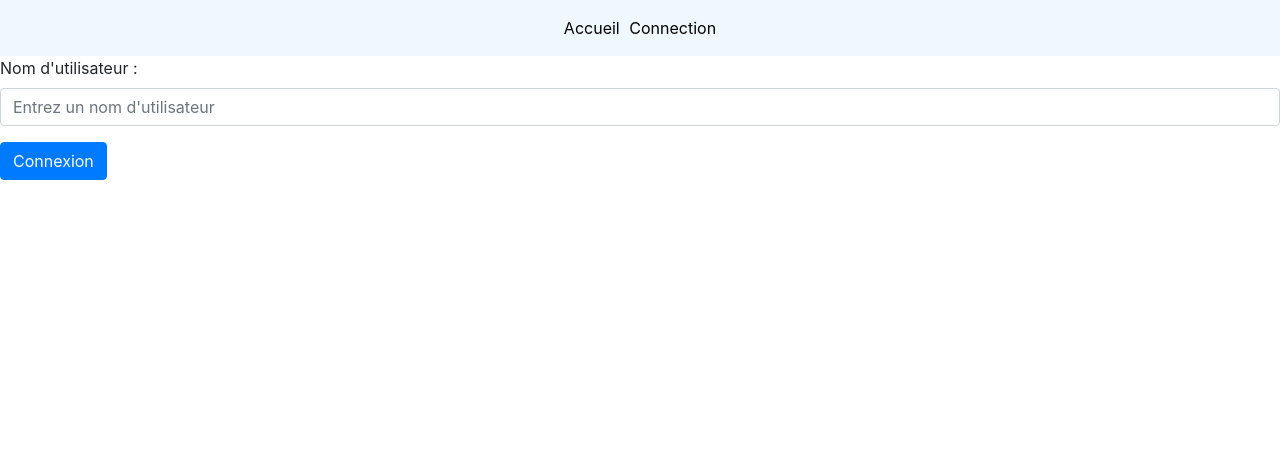
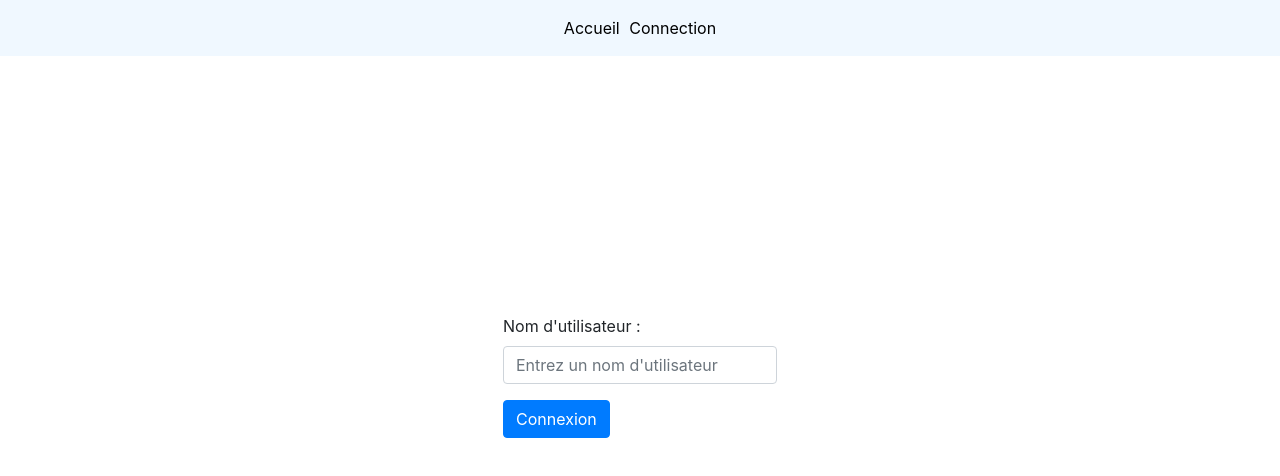
Before and after one commit to PAUVRE-Charlie/pokefumi, a React (Create React App) app: page /connexion in a window 1280 px wide. Shown: the top 476 px of the page. Built offline with nearby package versions, Linux system fonts and the light colour scheme.

Commit message:
change style connextionPage

```diff
--- a/src/index.css
+++ b/src/index.css
@@ -53,3 +53,9 @@ code {
   place-items: center;
   height: 80vh;
 }
+
+.connectionPage{
+  display: grid;
+  place-items: center;
+  height: 80vh;
+}
```
